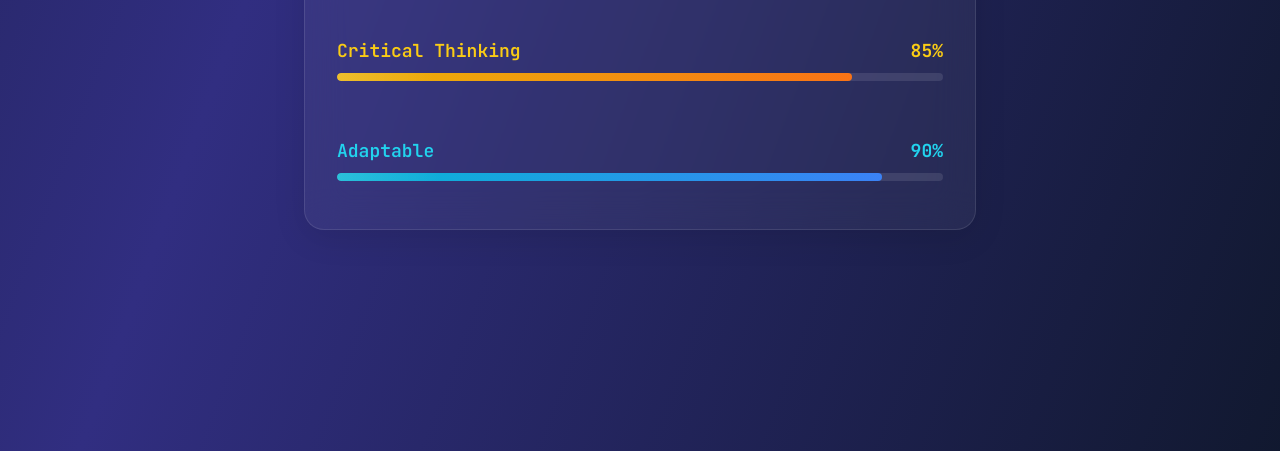
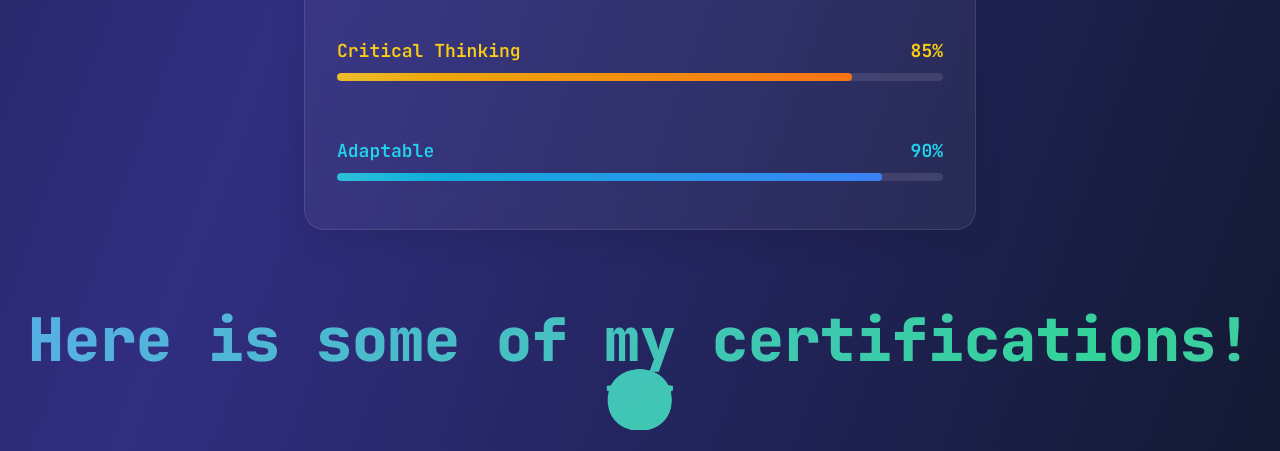
Before and after one commit to LuthfiAditya01/LuthfiAditya01.github.io, a website: page about.html in a window 1280 px wide. Shown: the part 2804-3255 px from the top of the page. Drawn offline with nearby package versions, Linux system fonts and the light colour scheme; a web font is replaced by a local one.

```diff
--- a/about.html
+++ b/about.html
@@ -701,7 +701,7 @@
       <div class="container mx-auto px-4">
         <div class="lg:flex w-full items-center justify-center gap-12 mt-20 mb-20">
           <!-- Profile Image -->
-          <div data-aos="fade-right" data-aos-delay="200" class="flex justify-center mb-8 lg:mb-0">
+          <div data-aos="fade-down" data-aos-delay="200" class="flex justify-center mb-8 lg:mb-0">
             <div class="profile-image max-w-xs md:max-w-sm lg:max-w-md">
               <img src="img/IMG-20250217-WA0099.jpg" class="w-full h-auto rounded-lg" alt="Luthfi Aditya Profile" />
             </div>
@@ -750,7 +750,7 @@
     </div>
 
     <!-- Enhanced Skills Section -->
-    <section data-aos="fade-up" data-aos-delay="600" id="skills" class="relative z-10 py-20">
+    <section data-aos="fade-down" data-aos-delay="600" id="skills" class="relative z-10 py-20">
       <div class="container mx-auto px-4">
         <!-- Section Title -->
         <div class="text-center mb-16">
@@ -764,7 +764,7 @@
         <div class="flex flex-wrap justify-center gap-8 max-w-7xl mx-auto">
 
           <!-- Hard Skills Card -->
-          <div data-aos="fade-right" data-aos-delay="800" class="skills-card p-8 w-full max-w-2xl">
+          <div data-aos="fade-down" data-aos-delay="800" class="skills-card p-8 w-full max-w-2xl">
             <h2 class="text-3xl font-bold text-center mb-8 text-blue-400">
               <i class="fas fa-code mr-3"></i>Hard Skills
             </h2>
@@ -883,7 +883,7 @@
           </div>
 
           <!-- Soft Skills Card -->
-          <div data-aos="fade-left" data-aos-delay="1000" class="skills-card p-8 w-full max-w-2xl">
+          <div data-aos="fade-up" data-aos-delay="1000" class="skills-card p-8 w-full max-w-2xl">
             <h2 class="text-3xl font-bold text-center mb-8 text-purple-400">
               <i class="fas fa-users mr-3"></i>Soft Skills
             </h2>
@@ -947,6 +947,14 @@
           </div>
         </div>
       </div>
+    </section>
+
+    <section class="">
+      <h1 data-aos="fade-up" class="text-4xl md:text-6xl font-extrabold gradient-text mb-4 text-center">
+        Here is some of my certifications! 😎
+      </h1>
+
+
     </section>
 
     <!-- Enhanced Footer -->
@@ -1048,34 +1056,34 @@
         icon: "🌐",
         percentage: 90,
         gradient: "from-orange-500 to-red-500",
-        description: "Bahasa markup standar untuk membuat struktur halaman web.",
+        description: "Standard markup language to make a webpage structure",
         details: [
-          "✅ Semantic HTML5 elements (article, section, nav, etc.)",
-          "✅ Form handling dan validasi",
-          "✅ Accessibility (ARIA labels, semantic structure)",
-          "✅ Meta tags dan SEO optimization",
-          "✅ Responsive images dan media queries",
-          "✅ Web Components dan Custom Elements",
-          "🔄 Advanced Canvas API (sedang dipelajari)"
+          "✅  Semantic HTML5 elements (article, section, nav, etc.)",
+          "✅  Form handling and validation",
+          "✅  Accessibility (ARIA labels, semantic structure)",
+          "✅  Meta tags and SEO optimization",
+          "✅  Responsive images and media queries",
+          "✅  Web Components and Custom Elements",
+          "🔄  Advanced Canvas API (On Learning Progress)"
         ],
-        experience: "3+ tahun mengembangkan struktur web dengan HTML5 modern. Berpengalaman dalam membangun website responsive dan accessible."
+        experience: "Developing a modern web structure for about 2 years with modern HTML5. Experienced on building responsive and accessible website"
       },
       css: {
         title: "CSS3",
         icon: "🎨",
         percentage: 75,
         gradient: "from-blue-500 to-indigo-500",
-        description: "Stylesheet language untuk mendesain tampilan dan layout website.",
+        description: "Stylesheet language to design webpage interface and layout",
         details: [
-          "✅ CSS Grid dan Flexbox untuk layout modern",
-          "✅ CSS Animations dan Transitions",
-          "✅ Responsive Design dengan Media Queries",
-          "✅ CSS Variables (Custom Properties)",
-          "✅ SASS/SCSS preprocessor",
-          "🔄 CSS-in-JS solutions (styled-components)",
-          "🔄 Advanced CSS Houdini APIs"
+          "✅  CSS Grid and Flexbox for modern layout",
+          "✅  CSS Animations and Transitions",
+          "✅  Responsive Design with Media Queries",
+          "✅  CSS Variables (Custom Properties)",
+          "✅  SASS/SCSS preprocessor",
+          "🔄  CSS-in-JS solutions (styled-components)",
+          "🔄  Advanced CSS Houdini APIs"
         ],
-        experience: "Mampu membuat design system yang konsisten dan animasi yang smooth. Fokus pada performance dan cross-browser compatibility."
+        experience: "Able to create consistent system design and smooth animation. Focus on performance and cross-browser compatibility."
       },
       tailwind: {
         title: "Tailwind CSS",
@@ -1084,134 +1092,134 @@
         gradient: "from-cyan-500 to-blue-500",
         description: "Utility-first CSS framework untuk rapid UI development.",
         details: [
-          "✅ Utility classes dan responsive modifiers",
-          "✅ Custom design system dengan tailwind.config.js",
-          "✅ Component composition patterns",
-          "✅ Dark mode implementation",
-          "✅ Plugin ecosystem (forms, typography, etc.)",
-          "✅ JIT (Just-In-Time) compilation",
-          "🔄 Headless UI integration"
+          "✅  Utility classes and responsive modifiers",
+          "✅  Custom design system dengan tailwind.config.js",
+          "✅  Component composition patterns",
+          "✅  Dark mode implementation",
+          "✅  Plugin ecosystem (forms, typography, etc.)",
+          "✅  JIT (Just-In-Time) compilation",
+          "🔄  Headless UI integration"
         ],
-        experience: "Menggunakan Tailwind untuk membangun UI yang konsisten dan maintainable. Ahli dalam optimisasi bundle size dan performance."
+        experience: "Using Tailwind to build consistent and maintainable UI. Expert in optimizing bundle size and performance."
       },
       git: {
         title: "Git",
         icon: "📚",
         percentage: 70,
         gradient: "from-red-500 to-orange-500",
-        description: "Version control system untuk collaborative development.",
+        description: "Version control system for collaborative development.",
         details: [
-          "✅ Basic Git commands (add, commit, push, pull)",
-          "✅ Branching strategies (Git Flow, GitHub Flow)",
-          "✅ Merge vs Rebase workflows",
-          "✅ Conflict resolution",
-          "✅ GitHub/GitLab collaboration",
-          "🔄 Advanced Git hooks dan automation",
-          "🔄 Git submodules dan subtrees"
+          "✅  Basic Git commands (add, commit, push, pull)",
+          "✅  Branching strategies (Git Flow, GitHub Flow)",
+          "✅  Merge vs Rebase workflows",
+          "✅  Conflict resolution",
+          "✅  GitHub/GitLab collaboration",
+          "🔄  Advanced Git hooks and automation",
+          "🔄  Git submodules and subtrees"
         ],
-        experience: "Menggunakan Git untuk semua project development. Berpengalaman dalam team collaboration dan code review process."
+        experience: "Using Git for all development projects. Experienced in team collaboration and code review process."
       },
       mysql: {
         title: "MySQL",
         icon: "🗄️",
         percentage: 75,
         gradient: "from-blue-400 to-blue-600",
-        description: "Relational database management system yang populer.",
+        description: "Popular relational database management system.",
         details: [
-          "✅ Database design dan normalization",
-          "✅ Complex SQL queries (JOIN, subqueries, etc.)",
-          "✅ Indexing untuk performance optimization",
-          "✅ Stored procedures dan triggers",
-          "✅ Database backup dan restore",
-          "🔄 MySQL clustering dan replication",
-          "🔄 Performance tuning dan monitoring"
+          "✅  Database design and normalization",
+          "✅  Complex SQL queries (JOIN, subqueries, etc.)",
+          "✅  Indexing untuk performance optimization",
+          "✅  Stored procedures and triggers",
+          "✅  Database backup and restore",
+          "🔄  MySQL clustering and replication",
+          "🔄  Performance tuning and monitoring"
         ],
-        experience: "Mengelola database untuk aplikasi web skala menengah. Fokus pada optimisasi query dan data integrity."
+        experience: "Manage databases for mid-scale web applications. Focus on query optimization and data integrity."
       },
       nodejs: {
         title: "Node.js",
         icon: "🚀",
         percentage: 60,
         gradient: "from-green-500 to-green-600",
-        description: "JavaScript runtime untuk server-side development.",
+        description: "JavaScript runtime for server-side development.",
         details: [
-          "✅ Express.js framework",
-          "✅ RESTful API development",
-          "✅ Middleware dan routing",
-          "✅ File system operations",
-          "✅ NPM package management",
-          "🔄 GraphQL dengan Apollo Server",
-          "🔄 Microservices architecture"
+          "✅  Express.js framework",
+          "✅  RESTful API development",
+          "✅  Middleware and routing",
+          "✅  File system operations",
+          "✅  NPM package management",
+          "🔄  GraphQL dengan Apollo Server",
+          "🔄  Microservices architecture"
         ],
-        experience: "Membangun backend APIs dan server-side applications. Sedang memperdalam async programming dan microservices pattern."
+        experience: "Building backend APIs and server-side applications. While deepening async programming and microservices patterns."
       },
       kotlin: {
         title: "Kotlin",
         icon: "📱",
         percentage: 70,
         gradient: "from-purple-500 to-indigo-500",
-        description: "Modern programming language untuk Android development.",
+        description: "Modern programming language for Android development.",
         details: [
-          "✅ Android app development",
-          "✅ Kotlin syntax dan idioms",
-          "✅ Coroutines untuk async programming",
-          "✅ Android Jetpack components",
-          "✅ Room database integration",
-          "🔄 Kotlin Multiplatform Mobile (KMM)",
-          "🔄 Jetpack Compose UI toolkit"
+          "✅  Android app development",
+          "✅  Kotlin syntax and idioms",
+          "✅  Coroutines for async programming",
+          "✅  Android Jetpack components",
+          "✅  Room database integration",
+          "🔄  Kotlin Multiplatform Mobile (KMM)",
+          "🔄  Jetpack Compose UI toolkit"
         ],
-        experience: "Mengembangkan aplikasi Android native dengan Kotlin. Berpengalaman dalam MVVM architecture dan modern Android development."
+        experience: "Developing native Android applications with Kotlin. Experienced in MVVM architecture and modern Android development."
       },
       laravel: {
         title: "Laravel",
         icon: "⚡",
         percentage: 75,
         gradient: "from-red-500 to-pink-500",
-        description: "PHP framework yang elegant untuk web application development.",
+        description: "An elegant PHP framework for web application development.",
         details: [
-          "✅ MVC architecture pattern",
-          "✅ Eloquent ORM dan database migrations",
-          "✅ Authentication dan authorization",
-          "✅ API development dengan Laravel Sanctum",
-          "✅ Blade templating engine",
-          "✅ Artisan command line interface",
-          "🔄 Laravel Livewire untuk reactive components"
+          "✅  MVC architecture pattern",
+          "✅  Eloquent ORM and database migrations",
+          "✅  Authentication and authorization",
+          "✅  API development with Laravel Sanctum",
+          "✅  Blade templating engine",
+          "✅  Artisan command line interface",
+          "🔄  Laravel Livewire untuk reactive components"
         ],
-        experience: "Membangun web applications dengan Laravel. Fokus pada clean code architecture dan security best practices."
+        experience: "Building web applications with Laravel. Focus on clean code architecture and security best practices."
       },
       flutter: {
         title: "Flutter",
         icon: "💙",
         percentage: 35,
         gradient: "from-blue-400 to-cyan-400",
-        description: "Cross-platform mobile development framework oleh Google.",
+        description: "Cross-platform mobile development framework by Google.",
         details: [
-          "✅ Dart programming language basics",
-          "✅ Widget tree dan state management",
-          "✅ Material Design implementation",
-          "✅ Basic navigation dan routing",
-          "🔄 Advanced state management (BLoC, Provider)",
-          "🔄 Platform channels untuk native integration",
-          "🔄 Flutter Web dan Desktop development"
+          "✅  Dart programming language basics",
+          "✅  Widget tree and state management",
+          "✅  Material Design implementation",
+          "✅  Basic navigation and routing",
+          "🔄  Advanced state management (BLoC, Provider)",
+          "🔄  Platform channels untuk native integration",
+          "🔄  Flutter Web and Desktop development"
         ],
-        experience: "Sedang aktif mempelajari Flutter untuk cross-platform development. Target mencapai proficiency dalam 6 bulan ke depan."
+        experience: "Currently actively learning Flutter for cross-platform development. Target to achieve proficiency in the next 6 months."
       },
       "google-workspace": {
         title: "Google Workspace",
         icon: "📊",
         percentage: 90,
         gradient: "from-yellow-500 to-orange-500",
-        description: "Suite produktivitas cloud-based oleh Google.",
+        description: "Cloud-based Productivity Suite by Google.",
         details: [
-          "✅ Google Sheets advanced formulas dan scripting",
-          "✅ Google Docs collaboration dan formatting",
-          "✅ Google Drive organization dan sharing",
-          "✅ Gmail professional communication",
-          "✅ Google Calendar scheduling dan management",
-          "✅ Google Forms untuk data collection",
-          "✅ Google Apps Script automation"
+          "✅  Google Sheets advanced formulas and scripting",
+          "✅  Google Docs collaboration and formatting",
+          "✅  Google Drive organization and sharing",
+          "✅  Gmail professional communication",
+          "✅  Google Calendar scheduling and management",
+          "✅  Google Forms untuk data collection",
+          "✅  Google Apps Script automation"
         ],
-        experience: "Power user Google Workspace untuk produktivitas dan collaboration. Membuat automation scripts untuk workflow optimization."
+        experience: "Google Workspace power user for productivity and collaboration. Create automation scripts for workflow optimization."
       },
 
       // Soft Skills
@@ -1220,85 +1228,85 @@
         icon: "🤝",
         percentage: 90,
         gradient: "from-green-500 to-emerald-500",
-        description: "Kemampuan bekerja sama secara efektif dalam tim.",
+        description: "Ability to work effectively in a team.",
         details: [
-          "✅ Active listening dan empati dalam komunikasi",
-          "✅ Conflict resolution dan problem solving bersama",
-          "✅ Knowledge sharing dan mentoring junior",
-          "✅ Cross-functional collaboration",
-          "✅ Adaptasi dengan berbagai personality types",
-          "✅ Contributing dalam brainstorming sessions",
-          "✅ Supporting team goals dan collective success"
+          "✅  Active listening and empathy in communication",
+          "✅  Collaborative conflict resolution and problem-solving",
+          "✅  Knowledge sharing and mentoring juniors",
+          "✅  Cross-functional collaboration",
+          "✅  Adapting to various personality types",
+          "✅  Contributing in brainstorming sessions",
+          "✅  Supporting team goals and collective success"
         ],
-        experience: "Berpengalaman memimpin dan berkontribusi dalam berbagai team projects. Selalu fokus pada sinergi dan hasil bersama."
+        experience: "Experienced in leading and contributing to various team projects. Always focused on synergy and collective results."
       },
       "public-speaking": {
         title: "Public Speaking",
         icon: "🎤",
         percentage: 85,
         gradient: "from-blue-500 to-indigo-500",
-        description: "Kemampuan berkomunikasi efektif di depan audiens.",
+        description: "Ability to communicate effectively in front of an audience.",
         details: [
-          "✅ Presentasi project kepada stakeholders",
-          "✅ Technical demos dan product showcases",
-          "✅ Workshop facilitation dan training delivery",
-          "✅ Impromptu speaking dan Q&A handling",
-          "✅ Storytelling untuk engaging presentations",
-          "🔄 Large audience speaking (100+ people)",
-          "🔄 International conference speaking"
+          "✅  Project presentations to stakeholders",
+          "✅  Technical demos and product showcases",
+          "✅  Workshop facilitation and training delivery",
+          "✅  Impromptu speaking and Q&A handling",
+          "✅  Storytelling for engaging presentations",
+          "🔄  Large audience speaking (100+ people)",
+          "🔄  International conference speaking"
         ],
-        experience: "Sering mempresentasikan project results dan technical solutions. Comfortable speaking di berbagai setting formal dan informal."
+        experience: "Frequently present project results and technical solutions. Comfortable speaking in various formal and informal settings."
       },
       "time-management": {
         title: "Time Management",
         icon: "⏰",
         percentage: 80,
         gradient: "from-purple-500 to-pink-500",
-        description: "Kemampuan mengatur waktu dan prioritas secara efisien.",
+        description: "Ability to manage time and priorities efficiently.",
         details: [
-          "✅ Task prioritization dengan Eisenhower Matrix",
-          "✅ Project timeline planning dan milestone tracking",
-          "✅ Pomodoro Technique untuk deep work sessions",
-          "✅ Calendar blocking untuk focused work time",
-          "✅ Delegation dan task distribution",
-          "🔄 Advanced productivity methodologies (GTD, PARA)",
-          "🔄 Cross-timezone collaboration optimization"
+          "✅  Task prioritization with the Eisenhower Matrix",
+          "✅  Project timeline planning and milestone tracking",
+          "✅  Pomodoro Technique for deep work sessions",
+          "✅  Calendar blocking for focused work time",
+          "✅  Delegation and task distribution",
+          "🔄  Advanced productivity methodologies (GTD, PARA)",
+          "🔄  Cross-timezone collaboration optimization"
         ],
-        experience: "Menggunakan various tools dan methodologies untuk optimal productivity. Consistently meeting deadlines dan project milestones."
+        experience: "Using various tools and methodologies for optimal productivity. Consistently meeting deadlines and project milestones."
       },
       "critical-thinking": {
         title: "Critical Thinking",
         icon: "🧠",
         percentage: 85,
         gradient: "from-yellow-500 to-orange-500",
-        description: "Kemampuan menganalisis masalah dan membuat keputusan logis.",
+        description: "Ability to analyze problems and make logical decisions.",
         details: [
-          "✅ Problem decomposition dan root cause analysis",
-          "✅ Data-driven decision making",
-          "✅ Risk assessment dan mitigation planning",
-          "✅ Alternative solution evaluation",
-          "✅ Logical reasoning dan evidence-based arguments",
-          "✅ Systems thinking untuk complex problems",
-          "🔄 Advanced analytical frameworks (SWOT, 5 Whys)"
+          "✅  Problem decomposition and root cause analysis",
+          "✅  Data-driven decision making",
+          "✅  Risk assessment and mitigation planning",
+          "✅  Alternative solution evaluation",
+          "✅  Logical reasoning and evidence-based arguments",
+          "✅  Systems thinking for complex problems",
+          "🔄  Advanced analytical frameworks (SWOT, 5 Whys)"
         ],
-        experience: "Menerapkan critical thinking dalam troubleshooting technical issues dan strategic planning. Focus pada evidence-based solutions."
+        experience: "Applying critical thinking in troubleshooting technical issues and strategic planning. Focused on evidence-based solutions."
       },
       adaptable: {
         title: "Adaptable",
         icon: "🔄",
         percentage: 90,
         gradient: "from-cyan-500 to-blue-500",
-        description: "Kemampuan beradaptasi dengan perubahan dan situasi baru.",
+        description: "Ability to adapt to changes and new situations.",
         details: [
-          "✅ Quick learning new technologies dan frameworks",
-          "✅ Flexible approach terhadap changing requirements",
-          "✅ Cultural adaptability dalam diverse teams",
-          "✅ Embracing feedback dan continuous improvement",
-          "✅ Resilience dalam menghadapi challenges",
-          "✅ Comfort zone expansion secara konsisten",
-          "✅ Change management dan transition leadership"
+          "✅  Quick learning new technologies and frameworks",
+          "✅  Flexible approach to changing requirements",
+          "✅  Cultural adaptability in diverse teams",
+          "✅  Embracing feedback and continuous improvement",
+          "✅  Resilience in facing challenges",
+          "✅  Consistent comfort zone expansion",
+          "✅  Change management and transition leadership"
         ],
-        experience: "Thriving dalam dynamic environments dan rapid technology changes. Selalu excited untuk explore new domains dan methodologies."
+        experience: "Thriving in dynamic environments and rapid technology changes. Always excited to explore new domains and methodologies."
       }
     };
 
@@ -1329,7 +1337,7 @@
 
         <div class="mb-6">
           <h3 class="text-xl font-bold text-blue-400 mb-3">
-            <i class="fas fa-list-check mr-2"></i>Kemampuan & Pengalaman:
+            <i class="fas fa-list-check mr-2"></i>Capability & Experience:
           </h3>
           <ul class="skill-list">
             ${skill.details.map(detail => `<li><span class="text-blue-400">${detail.substring(0, 2)}</span> ${detail.substring(3)}</li>`).join('')}
@@ -1338,7 +1346,7 @@
 
         <div class="bg-slate-800/50 rounded-lg p-4 border border-slate-700/50">
           <h3 class="text-lg font-bold text-green-400 mb-2">
-            <i class="fas fa-star mr-2"></i>Pengalaman Praktis:
+            <i class="fas fa-star mr-2"></i>Practical Experience:
           </h3>
           <p class="text-slate-300 leading-relaxed">${skill.experience}</p>
         </div>
```
Also changed, not shown: index.html (+2 -2 lines), 1 other file.
